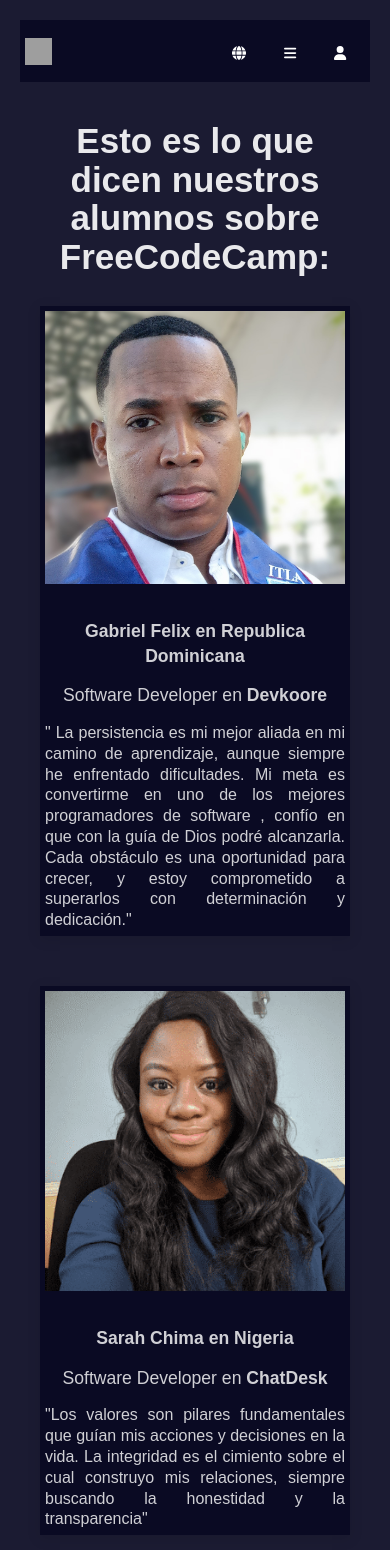
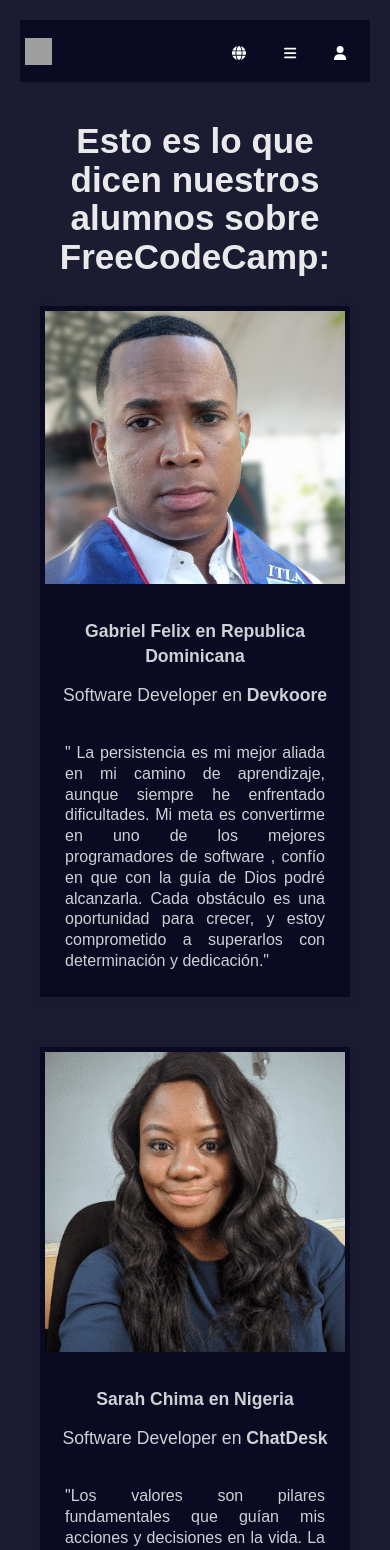
Before and after one commit to gfelix01/Clon_testimoniosfreecodecamp, a React (Create React App) app: page / in a window 390 px wide. Shown: the top 1550 px of the page. Built offline with nearby package versions, Linux system fonts and the light colour scheme; grey boxes are pictures that could not be loaded.

Commit message:
update public/index.html and Testimonio.css

```diff
--- a/src/hojas-de-estilo/Testimonio.css
+++ b/src/hojas-de-estilo/Testimonio.css
@@ -59,16 +59,10 @@ h1 {
     text-align: justify;
     margin: auto;
     line-height: 1.5rem;
+    padding-left: 20px;
 }
 
 
-@media only screen and (max-width: 600px) {
-
-    .texto-testimonio {
-        font-size: 3rem;
-        line-height: 1.3rem;
-    }
-}
 
 
 
@@ -133,6 +127,7 @@ h1 {
         font-size: 1rem;
         text-align: center;
         text-align: justify;
+        padding: 20px;
 
     }
 }
```
